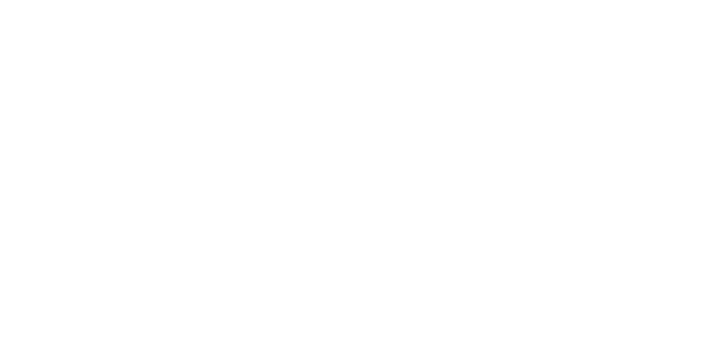
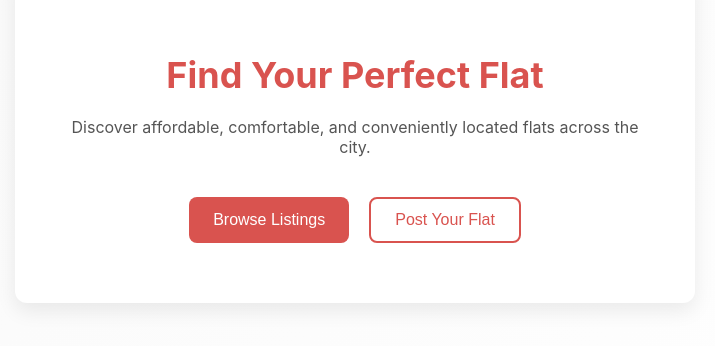
Before and after one commit to jishadhoque/FlatFinderApp, a React (Create React App) app: page /homepage in a window 1280 px wide. Before the commit this address had no page. Shown: the part 284-630 px from the top of the page, without its empty margins (285-1000 px from the left). Built offline with nearby package versions, Linux system fonts and the light colour scheme.

Commit message:
added basic homepage

```diff
--- a/src/App.js
+++ b/src/App.js
@@ -1,6 +1,7 @@
 import React from "react";
-import SignupPage from "./pages/signup.js"; // Correct the casing here if the file is actually named signup.js
-import LoginPage from "./pages/login.js"; // Correct the casing here if the file is actually named login.js
+import SignupPage from "./pages/signup.js";
+import LoginPage from "./pages/login.js";
+import HomePage from "./pages/homepage.js";
 // Make sure the file is named Login.js
 import { BrowserRouter as Router, Routes, Route } from "react-router-dom";
 import "./App.css"; // Optional if you use global styles
@@ -11,6 +12,7 @@
       <Routes>
         <Route path="/" element={<LoginPage />} />
         <Route path="/signup" element={<SignupPage />} />
+        <Route path="/homepage" element={<HomePage />} />
       </Routes>
     </Router>
   );
--- /dev/null
+++ b/src/css/homepage.css
@@ -0,0 +1,60 @@
+.home-container {
+    display: flex;
+    align-items: center;
+    justify-content: center;
+    height: 100vh;
+    background: linear-gradient(135deg, #f8f8f8, #ffffff);
+    padding: 20px;
+  }
+
+  .home-content {
+    text-align: center;
+    max-width: 600px;
+    background: white;
+    padding: 60px 40px;
+    border-radius: 12px;
+    box-shadow: 0 8px 20px rgba(0, 0, 0, 0.08);
+  }
+
+  .home-title {
+    font-size: 36px;
+    font-weight: bold;
+    margin-bottom: 20px;
+    color: #d9534f;
+  }
+
+  .home-subtitle {
+    font-size: 16px;
+    color: #555;
+    margin-bottom: 40px;
+  }
+
+  .home-buttons {
+    display: flex;
+    justify-content: center;
+    gap: 20px;
+  }
+
+  .home-btn {
+    background-color: #d9534f;
+    color: white;
+    padding: 12px 24px;
+    border: none;
+    font-size: 16px;
+    border-radius: 8px;
+    cursor: pointer;
+  }
+
+  .home-btn:hover {
+    background-color: #c9302c;
+  }
+
+  .home-btn.secondary {
+    background-color: white;
+    color: #d9534f;
+    border: 2px solid #d9534f;
+  }
+
+  .home-btn.secondary:hover {
+    background-color: #f9f9f9;
+  }
--- a/src/pages/homepage.js
+++ b/src/pages/homepage.js
@@ -0,0 +1,20 @@
+import { Button } from "../components/ui/button";
+import "../css/homepage.css"; // Make sure this path is correct
+
+export default function HomePage() {
+  return (
+    <div className="home-container">
+      <div className="home-content">
+        <h1 className="home-title">Find Your Perfect Flat</h1>
+        <p className="home-subtitle">
+          Discover affordable, comfortable, and conveniently located flats across the city.
+        </p>
+
+        <div className="home-buttons">
+          <Button className="home-btn">Browse Listings</Button>
+          <Button className="home-btn secondary">Post Your Flat</Button>
+        </div>
+      </div>
+    </div>
+  );
+}
```
